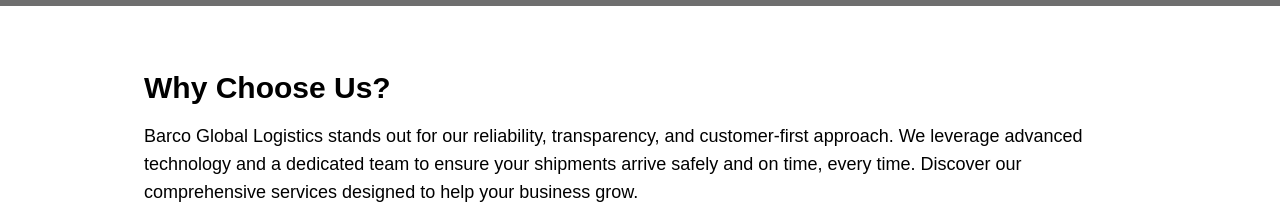
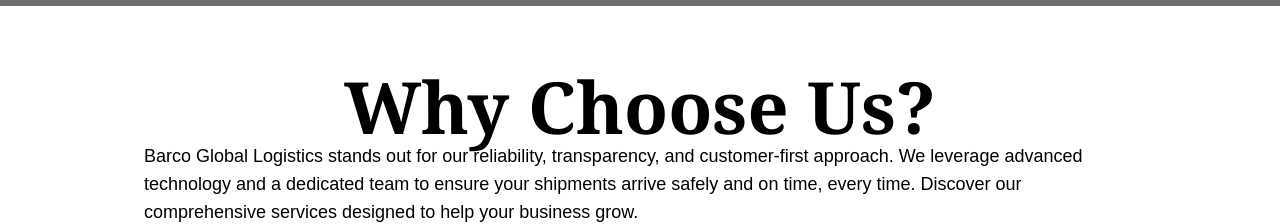
Before and after one commit to Dinuki85/barco, a Next.js app: page /about in a window 1280 px wide. Shown: the part 1172-1396 px from the top of the page. Built offline with nearby package versions, Linux system fonts and the light colour scheme; no server answers; grey boxes are pictures that could not be loaded.

Commit message:
Fix:Fixed the text size

```diff
--- a/app/about/page.jsx
+++ b/app/about/page.jsx
@@ -100,7 +100,7 @@ export default function AboutPage() {
 
 {/* Why Choose Us Section */}
 <section className="max-w-5xl px-4 mx-auto mb-16">
-  <h2 className="mb-4 text-3xl font-bold text-black">Why Choose Us?</h2>
+  <h2 className="w-full font-serif text-3xl font-bold text-center text-black sm:text-5xl md:text-6xl lg:text-7xl">Why Choose Us?</h2>
   <p className="mb-8 text-lg text-black">
     Barco Global Logistics stands out for our reliability, transparency, and customer-first approach. We leverage advanced technology and a dedicated team to ensure your shipments arrive safely and on time, every time. Discover our comprehensive services designed to help your business grow.
   </p>
```
